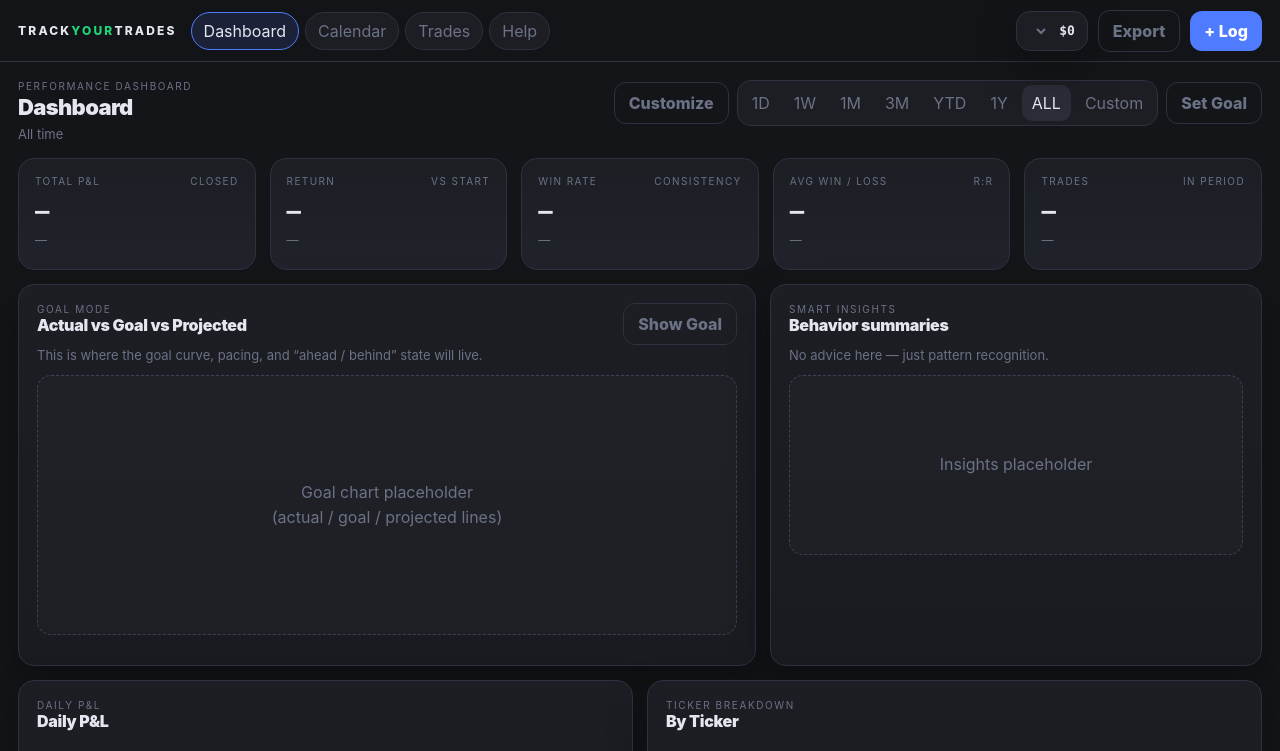
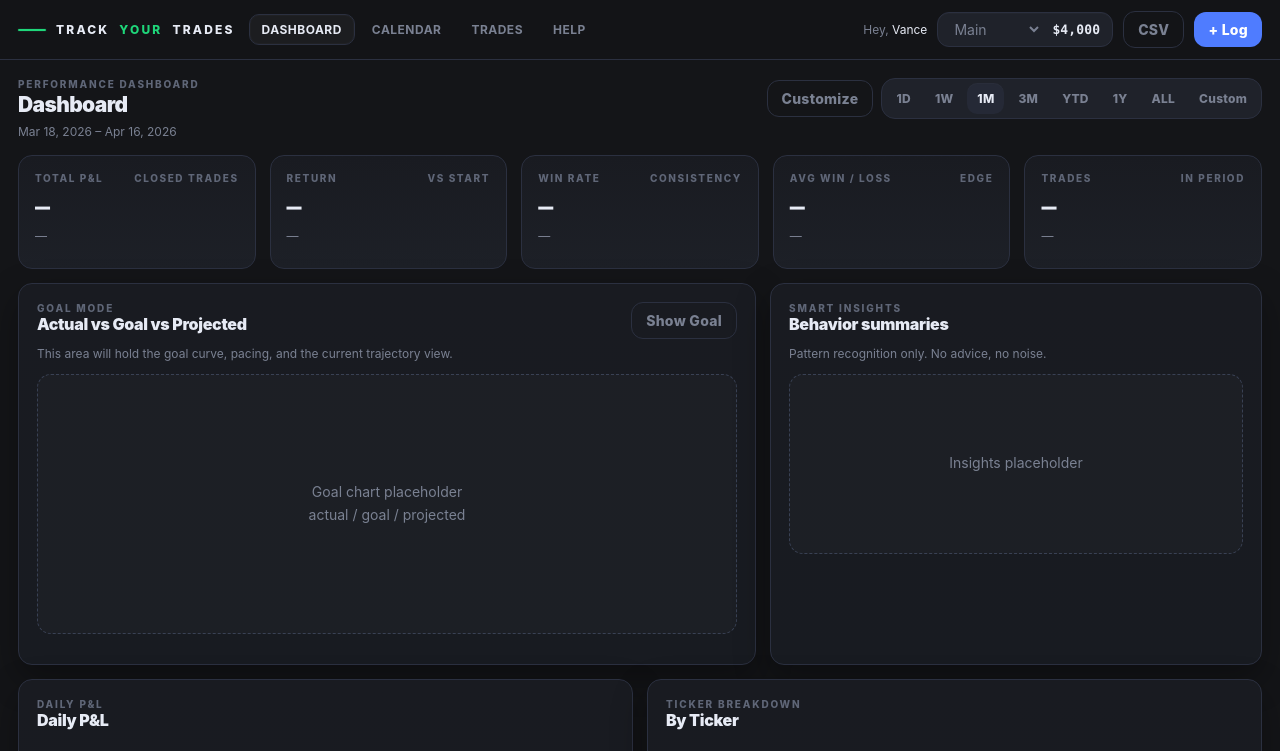
Before and after one commit to vncnlsn/tradetest, a plain HTML site: page v10.html in a window 1280 px wide. Both pictures are taken after a click on the button "+ Log". Shown: the top 751 px of the page. Drawn offline with Linux system fonts and the light colour scheme.

Commit message:
Update v10.html

```diff
--- a/v10.html
+++ b/v10.html
@@ -7,20 +7,24 @@
   <style>
     :root {
       --bg: #141518;
-      --bg2: #1c1e24;
-      --bg3: #23262e;
-      --bg4: #2a2d38;
-      --border: #2e3140;
-      --text: #e4e6f0;
-      --muted: #6b7285;
+      --bg2: #191b21;
+      --bg3: #1f222a;
+      --bg4: #252936;
+      --panel: #1c1f26;
+      --panel2: #202430;
+      --border: #2b3040;
+      --border2: #31384a;
+      --text: #e7ebf5;
+      --muted: #7a8192;
+      --muted2: #5f6677;
       --profit: #1fd67a;
       --loss: #f0484a;
       --accent: #4f7cff;
       --gold: #f0b429;
-      --r: 16px;
-      --rs: 12px;
+      --shadow: 0 14px 36px rgba(0, 0, 0, 0.32);
+      --r: 14px;
+      --rs: 10px;
       --gap: 14px;
-      --shadow: 0 16px 40px rgba(0, 0, 0, 0.28);
     }
 
     * { box-sizing: border-box; }
@@ -29,64 +33,83 @@
       margin: 0;
       background: var(--bg);
       color: var(--text);
-      font-family: Inter, system-ui, -apple-system, BlinkMacSystemFont, "Segoe UI", sans-serif;
+      font-family: Inter, ui-sans-serif, system-ui, -apple-system, BlinkMacSystemFont, "Segoe UI", sans-serif;
+      font-size: 14px;
       overflow-x: hidden;
     }
 
     button, input, select, textarea { font: inherit; }
+    ::selection { background: rgba(79, 124, 255, 0.25); }
+    ::-webkit-scrollbar { width: 8px; height: 8px; }
+    ::-webkit-scrollbar-thumb { background: var(--border); border-radius: 999px; }
+    ::-webkit-scrollbar-track { background: transparent; }
 
-    .app-shell {
-      min-height: 100vh;
-      display: flex;
-      flex-direction: column;
-    }
+    .app-shell { min-height: 100vh; display: flex; flex-direction: column; }
 
     /* Top bar */
     .topbar {
       position: sticky;
       top: 0;
       z-index: 20;
-      height: 62px;
+      height: 60px;
       display: flex;
       align-items: center;
       justify-content: space-between;
       gap: 14px;
       padding: 0 18px;
-      background: rgba(20, 21, 24, 0.92);
+      background: rgba(20, 21, 24, 0.94);
       backdrop-filter: blur(10px);
       border-bottom: 1px solid var(--border);
     }
 
     .brand {
+      display: flex;
+      align-items: center;
+      gap: 10px;
       font-size: 12px;
       font-weight: 800;
       letter-spacing: 0.18em;
       text-transform: uppercase;
+      color: var(--text);
+      white-space: nowrap;
+    }
+    .brand-mark {
+      width: 28px;
+      height: 2px;
+      background: var(--profit);
+      border-radius: 999px;
+      box-shadow: 0 0 0 1px rgba(31, 214, 122, 0.08);
     }
     .brand em { font-style: normal; color: var(--profit); }
 
     .nav {
       display: flex;
-      gap: 6px;
+      align-items: center;
+      gap: 4px;
       flex-wrap: wrap;
     }
     .nav button {
-      border: 1px solid var(--border);
-      background: var(--bg2);
+      border: 1px solid transparent;
+      background: transparent;
       color: var(--muted);
-      border-radius: 999px;
-      padding: 8px 12px;
+      border-radius: 10px;
+      padding: 7px 12px;
       cursor: pointer;
-      transition: 0.15s ease;
+      transition: 0.14s ease;
+      font-size: 12px;
+      font-weight: 700;
+      letter-spacing: 0.04em;
+      text-transform: uppercase;
     }
     .nav button:hover {
       color: var(--text);
-      border-color: #444b5f;
+      background: rgba(255, 255, 255, 0.03);
     }
     .nav button.active {
       color: var(--text);
-      border-color: var(--accent);
-      background: rgba(79, 124, 255, 0.14);
+      background: rgba(255, 255, 255, 0.04);
+      border-color: var(--border);
+      box-shadow: inset 0 0 0 1px rgba(255,255,255,0.02);
     }
 
     .top-right {
@@ -97,25 +120,36 @@
       justify-content: flex-end;
     }
 
+    .greeting {
+      color: var(--muted);
+      font-size: 12px;
+      white-space: nowrap;
+    }
+    .greeting em { color: var(--text); font-style: normal; }
+
     .pill {
       display: flex;
       align-items: center;
       gap: 10px;
-      background: var(--bg2);
+      background: var(--bg3);
       border: 1px solid var(--border);
-      border-radius: 14px;
-      padding: 8px 12px;
-      box-shadow: var(--shadow);
+      border-radius: 12px;
+      padding: 7px 12px;
+      box-shadow: inset 0 1px 0 rgba(255,255,255,0.02);
     }
     .pill select {
       background: transparent;
       border: none;
       color: var(--muted);
       outline: none;
+      cursor: pointer;
+      min-width: 92px;
     }
     .pill strong {
       font-family: ui-monospace, SFMono-Regular, Menlo, monospace;
       font-size: 13px;
+      font-weight: 800;
+      letter-spacing: 0.01em;
     }
 
     .btn {
@@ -123,10 +157,11 @@
       background: var(--accent);
       color: #fff;
       border-radius: 12px;
-      padding: 10px 14px;
+      padding: 9px 14px;
       font-weight: 800;
       cursor: pointer;
-      transition: 0.15s ease;
+      transition: 0.14s ease;
+      letter-spacing: 0.02em;
     }
     .btn:hover { filter: brightness(1.08); }
     .btn.alt {
@@ -134,13 +169,13 @@
       border: 1px solid var(--border);
       color: var(--muted);
     }
-    .btn.alt:hover { color: var(--text); border-color: #444b5f; }
-
-    .main {
-      padding: 18px;
-      flex: 1;
+    .btn.alt:hover {
+      color: var(--text);
+      border-color: var(--border2);
+      background: rgba(255,255,255,0.03);
     }
 
+    .main { padding: 18px; flex: 1; }
     .page { display: none; }
     .page.active { display: block; }
 
@@ -154,21 +189,24 @@
     }
     .eyebrow {
       font-size: 10px;
-      letter-spacing: 0.16em;
-      color: var(--muted);
+      letter-spacing: 0.18em;
+      color: var(--muted2);
       text-transform: uppercase;
+      font-weight: 800;
     }
     .title {
-      margin-top: 2px;
-      font-size: 22px;
+      margin-top: 3px;
+      font-size: 21px;
+      line-height: 1.15;
       font-weight: 900;
       letter-spacing: -0.03em;
     }
     .sub {
-      margin-top: 4px;
+      margin-top: 5px;
       color: var(--muted);
-      font-size: 13px;
-      line-height: 1.55;
+      font-size: 12px;
+      line-height: 1.6;
+      max-width: 74ch;
     }
 
     .toolbar {
@@ -176,13 +214,13 @@
       align-items: center;
       gap: 8px;
       flex-wrap: wrap;
+      justify-content: flex-end;
     }
-
     .seg {
       display: flex;
       gap: 4px;
       padding: 4px;
-      background: var(--bg2);
+      background: var(--bg3);
       border: 1px solid var(--border);
       border-radius: 14px;
     }
@@ -193,42 +231,37 @@
       padding: 8px 10px;
       border-radius: 10px;
       cursor: pointer;
+      font-size: 12px;
+      font-weight: 800;
+      letter-spacing: 0.02em;
+      transition: 0.14s ease;
     }
+    .seg button:hover { color: var(--text); }
     .seg button.active {
       background: var(--bg4);
       color: var(--text);
+      box-shadow: inset 0 1px 0 rgba(255,255,255,0.02);
     }
 
     .card {
-      background: linear-gradient(180deg, var(--bg2), #191b20);
+      background: linear-gradient(180deg, var(--bg2), #181b21);
       border: 1px solid var(--border);
       border-radius: var(--r);
       box-shadow: var(--shadow);
       padding: 18px;
     }
 
-    .grid {
-      display: grid;
-      gap: var(--gap);
-    }
-    .stat-grid {
-      grid-template-columns: repeat(5, minmax(0, 1fr));
-      margin-bottom: var(--gap);
-    }
-    .two-col {
-      grid-template-columns: 1.5fr 1fr;
-    }
-    .widget-grid {
-      grid-template-columns: repeat(12, minmax(0, 1fr));
-      margin-top: var(--gap);
-    }
+    .grid { display: grid; gap: var(--gap); }
+    .stat-grid { grid-template-columns: repeat(5, minmax(0, 1fr)); margin-bottom: var(--gap); }
+    .two-col { grid-template-columns: 1.5fr 1fr; }
+    .widget-grid { grid-template-columns: repeat(12, minmax(0, 1fr)); margin-top: var(--gap); }
 
     .stat {
-      background: linear-gradient(180deg, var(--bg2), #20232b);
+      background: linear-gradient(180deg, var(--bg2), #1d2027);
       border: 1px solid var(--border);
       border-radius: var(--r);
       padding: 16px;
-      min-height: 112px;
+      min-height: 114px;
     }
     .stat label {
       display: flex;
@@ -236,27 +269,29 @@
       gap: 8px;
       font-size: 10px;
       text-transform: uppercase;
-      letter-spacing: 0.14em;
-      color: var(--muted);
+      letter-spacing: 0.16em;
+      color: var(--muted2);
       margin-bottom: 10px;
+      font-weight: 800;
     }
-    .val {
-      font-size: 24px;
+    .stat .val {
+      font-size: 25px;
+      line-height: 1;
       font-weight: 900;
       font-family: ui-monospace, SFMono-Regular, Menlo, monospace;
       letter-spacing: -0.04em;
     }
-    .meta {
-      margin-top: 6px;
+    .stat .meta {
+      margin-top: 8px;
       color: var(--muted);
       font-size: 12px;
-      line-height: 1.45;
+      line-height: 1.5;
     }
 
     .widget {
       grid-column: span 4;
+      min-height: 220px;
       position: relative;
-      min-height: 220px;
     }
     .widget.wide { grid-column: span 6; }
     .widget.full { grid-column: span 12; }
@@ -266,7 +301,7 @@
       display: grid;
       place-items: center;
       color: var(--muted);
-      border: 1px dashed #3a4155;
+      border: 1px dashed #394154;
       border-radius: 14px;
       background: rgba(255, 255, 255, 0.02);
       text-align: center;
@@ -293,19 +328,18 @@
     th {
       font-size: 10px;
       text-transform: uppercase;
-      letter-spacing: 0.14em;
-      color: var(--muted);
+      letter-spacing: 0.16em;
+      color: var(--muted2);
       background: rgba(255,255,255,0.01);
+      font-weight: 800;
     }
     tr:hover td { background: rgba(255,255,255,0.02); }
 
-    /* Calendar shell */
     .calendar-shell {
       display: grid;
       grid-template-columns: 1fr 360px;
       gap: var(--gap);
     }
-
     .month-grid {
       display: grid;
       grid-template-columns: repeat(7, minmax(0, 1fr));
@@ -313,11 +347,12 @@
     }
     .dow {
       font-size: 10px;
-      letter-spacing: 0.14em;
-      color: var(--muted);
+      letter-spacing: 0.18em;
+      color: var(--muted2);
       text-transform: uppercase;
       text-align: center;
-      padding: 4px 0;
+      padding: 5px 0 8px;
+      font-weight: 800;
     }
     .day {
       min-height: 76px;
@@ -336,7 +371,7 @@
     .day.green { background: rgba(31, 214, 122, 0.08); }
     .day.red { background: rgba(240, 72, 74, 0.08); }
     .day.today { outline: 1px solid var(--accent); }
-    .day .n { font-size: 11px; color: var(--muted); }
+    .day .n { font-size: 11px; color: var(--muted); font-weight: 700; }
     .day .p { font-size: 12px; font-weight: 900; font-family: ui-monospace, SFMono-Regular, Menlo, monospace; }
     .day .c { font-size: 10px; color: var(--muted); }
 
@@ -345,11 +380,7 @@
       top: 78px;
       align-self: start;
     }
-
-    .mini-list {
-      display: grid;
-      gap: 8px;
-    }
+    .mini-list { display: grid; gap: 8px; }
     .mini-item {
       display: flex;
       align-items: center;
@@ -363,20 +394,15 @@
     .mini-item span { color: var(--muted); font-size: 12px; }
     .mini-item strong { font-family: ui-monospace, SFMono-Regular, Menlo, monospace; }
 
-    /* Section-specific helper blocks */
     .section-card-title {
       font-size: 16px;
       font-weight: 900;
       letter-spacing: -0.02em;
       margin-bottom: 10px;
     }
-
-    .note {
-      color: var(--muted);
-      font-size: 12px;
-      line-height: 1.6;
-    }
-
+    .note { color: var(--muted); font-size: 12px; line-height: 1.6; }
+    .dim { color: var(--muted2); }
+    .mono { font-family: ui-monospace, SFMono-Regular, Menlo, monospace; }
     .hide { display: none !important; }
 
     /* Responsive */
@@ -385,15 +411,18 @@
       .two-col, .calendar-shell { grid-template-columns: 1fr; }
       .widget, .widget.wide { grid-column: span 6; }
     }
-
     @media (max-width: 820px) {
       .stat-grid { grid-template-columns: repeat(2, minmax(0, 1fr)); }
       .widget, .widget.wide, .widget.full { grid-column: span 12; }
-      .topbar { height: auto; padding: 12px 14px; align-items: flex-start; flex-direction: column; }
+      .topbar {
+        height: auto;
+        padding: 12px 14px;
+        align-items: flex-start;
+        flex-direction: column;
+      }
       .top-right { justify-content: flex-start; }
       .main { padding: 12px; }
     }
-
     @media (max-width: 540px) {
       .stat-grid { grid-template-columns: 1fr; }
       .seg button, .nav button, .btn { padding: 9px 11px; }
@@ -402,11 +431,10 @@
 </head>
 <body>
   <div class="app-shell">
-    <!-- TOP BAR -->
     <header class="topbar">
       <div style="display:flex;align-items:center;gap:14px;flex-wrap:wrap;">
-        <div class="brand">TRACK<em>YOUR</em>TRADES</div>
-        <nav class="nav" aria-label="Primary">
+        <div class="brand"><span class="brand-mark"></span> TRACK<em>YOUR</em>TRADES</div>
+        <nav class="nav" aria-label="Primary navigation">
           <button class="active" data-page="dashboard">Dashboard</button>
           <button data-page="calendar">Calendar</button>
           <button data-page="trades">Trades</button>
@@ -415,23 +443,26 @@
       </div>
 
       <div class="top-right">
+        <div class="greeting" id="greeting">Hey, <em>Vance</em></div>
         <div class="pill">
-          <select id="accountSelect"></select>
-          <strong id="accountValue">$0</strong>
+          <select id="accountSelect">
+            <option>Main</option>
+          </select>
+          <strong id="accountValue">$4,000</strong>
         </div>
-        <button class="btn alt" id="exportBtn">Export</button>
+        <button class="btn alt" id="exportBtn">CSV</button>
         <button class="btn" id="logBtn">+ Log</button>
       </div>
     </header>
 
     <main class="main">
-      <!-- DASHBOARD PAGE -->
+      <!-- DASHBOARD -->
       <section class="page active" id="dashboardPage">
         <div class="section-head">
           <div>
-            <div class="eyebrow">Performance Dashboard</div>
+            <div class="eyebrow">Performance dashboard</div>
             <div class="title">Dashboard</div>
-            <div class="sub" id="rangeLabel">All time</div>
+            <div class="sub" id="rangeLabel">Mar 18, 2026 – Apr 16, 2026</div>
           </div>
 
           <div class="toolbar">
@@ -439,18 +470,16 @@
             <div class="seg" id="periodSeg" aria-label="Date range">
               <button data-range="1D">1D</button>
               <button data-range="1W">1W</button>
-              <button data-range="1M">1M</button>
+              <button data-range="1M" class="active">1M</button>
               <button data-range="3M">3M</button>
               <button data-range="YTD">YTD</button>
               <button data-range="1Y">1Y</button>
-              <button class="active" data-range="ALL">ALL</button>
+              <button data-range="ALL">ALL</button>
               <button data-range="CUSTOM">Custom</button>
             </div>
-            <button class="btn alt" id="goalBtn">Set Goal</button>
           </div>
         </div>
 
-        <!-- RANGE PICKER AREA -->
         <div class="card hide" id="customRangeCard" style="margin-bottom:14px;">
           <div class="grid" style="grid-template-columns:repeat(2,minmax(0,1fr));gap:12px;">
             <div>
@@ -467,10 +496,9 @@
           </div>
         </div>
 
-        <!-- STATS STRIP -->
         <div class="grid stat-grid">
           <div class="stat">
-            <label>Total P&L <span>closed</span></label>
+            <label>Total P&L <span>closed trades</span></label>
             <div class="val" id="statPnl">—</div>
             <div class="meta" id="statPnlMeta">—</div>
           </div>
@@ -485,7 +513,7 @@
             <div class="meta" id="statWrMeta">—</div>
           </div>
           <div class="stat">
-            <label>Avg Win / Loss <span>R:R</span></label>
+            <label>Avg Win / Loss <span>edge</span></label>
             <div class="val" id="statRr">—</div>
             <div class="meta" id="statRrMeta">—</div>
           </div>
@@ -496,14 +524,13 @@
           </div>
         </div>
 
-        <!-- GOAL + INSIGHTS ROW -->
         <div class="grid two-col" style="margin-top:14px;">
           <div class="card">
             <div class="section-head" style="margin-bottom:10px;">
               <div>
                 <div class="eyebrow">Goal mode</div>
                 <div class="section-card-title">Actual vs Goal vs Projected</div>
-                <div class="sub">This is where the goal curve, pacing, and “ahead / behind” state will live.</div>
+                <div class="sub">This area will hold the goal curve, pacing, and the current trajectory view.</div>
               </div>
               <div class="toolbar">
                 <button class="btn alt" id="toggleGoalBtn">Show Goal</button>
@@ -511,7 +538,7 @@
             </div>
             <div class="placeholder" style="height:260px;">
               Goal chart placeholder<br />
-              (actual / goal / projected lines)
+              actual / goal / projected
             </div>
             <div id="goalStatus" style="margin-top:12px; display:flex; gap:8px; flex-wrap:wrap;"></div>
           </div>
@@ -521,7 +548,7 @@
               <div>
                 <div class="eyebrow">Smart insights</div>
                 <div class="section-card-title">Behavior summaries</div>
-                <div class="sub">No advice here — just pattern recognition.</div>
+                <div class="sub">Pattern recognition only. No advice, no noise.</div>
               </div>
             </div>
             <div id="insightsList" class="mini-list">
@@ -530,7 +557,6 @@
           </div>
         </div>
 
-        <!-- WIDGET GRID -->
         <div class="grid widget-grid" id="widgetGrid">
           <div class="card widget wide" data-widget="daily">
             <div class="section-head">
@@ -585,13 +611,13 @@
         </div>
       </section>
 
-      <!-- CALENDAR PAGE -->
+      <!-- CALENDAR -->
       <section class="page" id="calendarPage">
         <div class="section-head">
           <div>
             <div class="eyebrow">Calendar journal</div>
             <div class="title">Calendar</div>
-            <div class="sub">Full-screen calendar / journal view with session details on the right.</div>
+            <div class="sub">A cleaner, fuller calendar view with a dedicated day panel for trades and journal notes.</div>
           </div>
         </div>
 
@@ -611,7 +637,6 @@
           <div class="card">
             <div class="sub" id="calendarSummary">—</div>
             <div id="calendarContent" style="margin-top:12px;">
-              <!-- month grid or session rows render here -->
               <div class="placeholder">Calendar placeholder</div>
             </div>
           </div>
@@ -641,13 +666,13 @@
         </div>
       </section>
 
-      <!-- TRADES PAGE -->
+      <!-- TRADES -->
       <section class="page" id="tradesPage">
         <div class="section-head">
           <div>
             <div class="eyebrow">All trades</div>
             <div class="title">Trades</div>
-            <div class="sub">This is the backbone: filter, sort, edit notes, and inspect every entry.</div>
+            <div class="sub">The backbone of the app: sortable, filterable, editable, and built to stay fast.</div>
           </div>
           <div class="toolbar">
             <button class="btn alt" id="importBtn">Import CSV / PDF</button>
@@ -702,58 +727,51 @@
         </div>
       </section>
 
-      <!-- HELP PAGE -->
+      <!-- HELP -->
       <section class="page" id="helpPage">
         <div class="section-head">
           <div>
             <div class="eyebrow">Help / notes</div>
             <div class="title">Help</div>
-            <div class="sub">Use this page for onboarding, privacy language, support, and product notes.</div>
+            <div class="sub">Use this page for onboarding, privacy language, support details, and product notes.</div>
           </div>
         </div>
 
         <div class="grid" style="grid-template-columns:repeat(2,minmax(0,1fr));gap:14px;">
           <div class="card">
             <div class="section-card-title">Quick start</div>
-            <div class="note">Explain the import flow, manual logging, export backup, and local-first storage here.</div>
+            <div class="note">Explain the import flow, manual logging, export backup, and how the local-first storage works.</div>
           </div>
           <div class="card">
             <div class="section-card-title">Privacy</div>
-            <div class="note">This is where the no-cloud / browser-only promise should live.</div>
+            <div class="note">Put the no-cloud, browser-only promise here in a clear and reassuring way.</div>
           </div>
           <div class="card" style="grid-column:span 2;">
             <div class="section-card-title">Product notes</div>
-            <div class="note">Use this area for release notes, known limitations, and support contact details.</div>
+            <div class="note">Use this for release notes, known limitations, and support contact details.</div>
           </div>
         </div>
       </section>
     </main>
   </div>
 
-  <!-- MODALS -->
-  <div id="logModal" class="hide">
-    <!-- Log modal placeholder -->
-  </div>
-
-  <div id="goalModal" class="hide">
-    <!-- Goal modal placeholder -->
-  </div>
+  <!-- PLACEHOLDER MODALS -->
+  <div id="logModal" class="hide"></div>
+  <div id="goalModal" class="hide"></div>
 
   <script>
-    // v10 scaffold only.
-    // Next pass: wire navigation state, storage, dashboard calculations, and calendar rendering.
+    // Scaffold behavior only.
+    // This keeps the page feeling like a real app while we rebuild the actual logic section by section.
 
     const state = {
       activePage: 'dashboard',
-      period: 'ALL',
+      period: '1M',
       showGoal: false,
-      currentMonth: new Date().getMonth(),
       currentYear: new Date().getFullYear(),
+      currentMonth: new Date().getMonth()
     };
 
-    const fmtCurrency = (n) => `$${Math.abs(Number(n) || 0).toLocaleString('en-US', { maximumFractionDigits: 0 })}`;
-
-    function showPage(page) {
+    function setPage(page) {
       document.querySelectorAll('.page').forEach(p => p.classList.remove('active'));
       document.getElementById(page + 'Page').classList.add('active');
       document.querySelectorAll('.nav button').forEach(b => b.classList.toggle('active', b.dataset.page === page));
@@ -761,7 +779,7 @@
     }
 
     document.querySelectorAll('.nav button').forEach(btn => {
-      btn.addEventListener('click', () => showPage(btn.dataset.page));
+      btn.addEventListener('click', () => setPage(btn.dataset.page));
     });
 
     document.getElementById('periodSeg').querySelectorAll('button').forEach(btn => {
@@ -774,33 +792,47 @@
       });
     });
 
-    document.getElementById('customizeBtn').addEventListener('click', () => {
-      alert('Next we will wire your layout edit mode here.');
-    });
-
-    document.getElementById('goalBtn').addEventListener('click', () => {
-      alert('Next we will build your goal modal here.');
-    });
-
-    document.getElementById('logBtn').addEventListener('click', () => {
-      alert('Next we will build your import / manual log modal here.');
-    });
-
     document.getElementById('toggleGoalBtn').addEventListener('click', () => {
       state.showGoal = !state.showGoal;
       document.getElementById('toggleGoalBtn').textContent = state.showGoal ? 'Hide Goal' : 'Show Goal';
     });
 
+    document.getElementById('customizeBtn').addEventListener('click', () => {
+      alert('Next we will wire layout edit mode here.');
+    });
+    document.getElementById('logBtn').addEventListener('click', () => {
+      alert('Next we will wire the log modal here.');
+    });
+    document.getElementById('exportBtn').addEventListener('click', () => {
+      alert('Next we will wire CSV export here.');
+    });
+    document.getElementById('goalBtn').addEventListener('click', () => {
+      alert('Next we will wire the goal modal here.');
+    });
     document.getElementById('applyCustomBtn').addEventListener('click', () => {
       document.getElementById('rangeLabel').textContent = 'Custom range';
     });
 
-    document.getElementById('exportBtn').addEventListener('click', () => {
-      alert('Next we will wire CSV export.');
+    // Calendar and trade page controls are placeholders for now.
+    document.getElementById('prevMonthBtn').addEventListener('click', () => alert('Next we will wire month navigation.'));
+    document.getElementById('nextMonthBtn').addEventListener('click', () => alert('Next we will wire month navigation.'));
+    document.querySelectorAll('[data-calview]').forEach(btn => {
+      btn.addEventListener('click', () => {
+        document.querySelectorAll('[data-calview]').forEach(b => b.classList.remove('active'));
+        btn.classList.add('active');
+      });
+    });
+    document.getElementById('closeDayBtn').addEventListener('click', () => alert('Next we will wire close day panel behavior.'));
+    document.getElementById('saveJournalBtn').addEventListener('click', () => alert('Next we will wire journaling.'));
+
+    // Trade table stubs
+    document.getElementById('importBtn').addEventListener('click', () => alert('Next we will wire import.'));
+    document.getElementById('clearFiltersBtn').addEventListener('click', () => {
+      ['tradeSearch','tradeTicker','tradeTag','tradePnlFilter'].forEach(id => document.getElementById(id).value = '');
     });
 
-    // This file is intentionally a scaffold.
-    // We can now replace each placeholder section with final production code one at a time.
+    // Start on dashboard
+    setPage('dashboard');
   </script>
 </body>
 </html>
```
